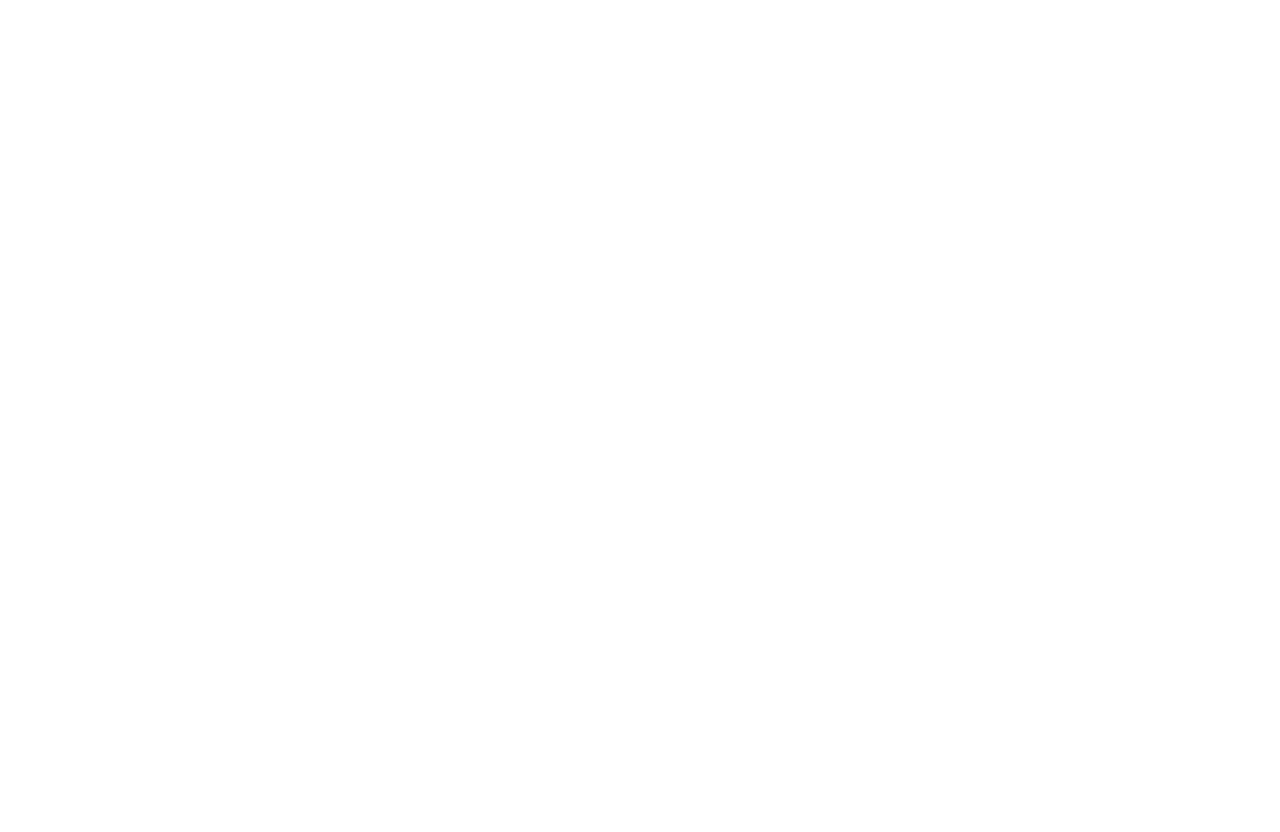
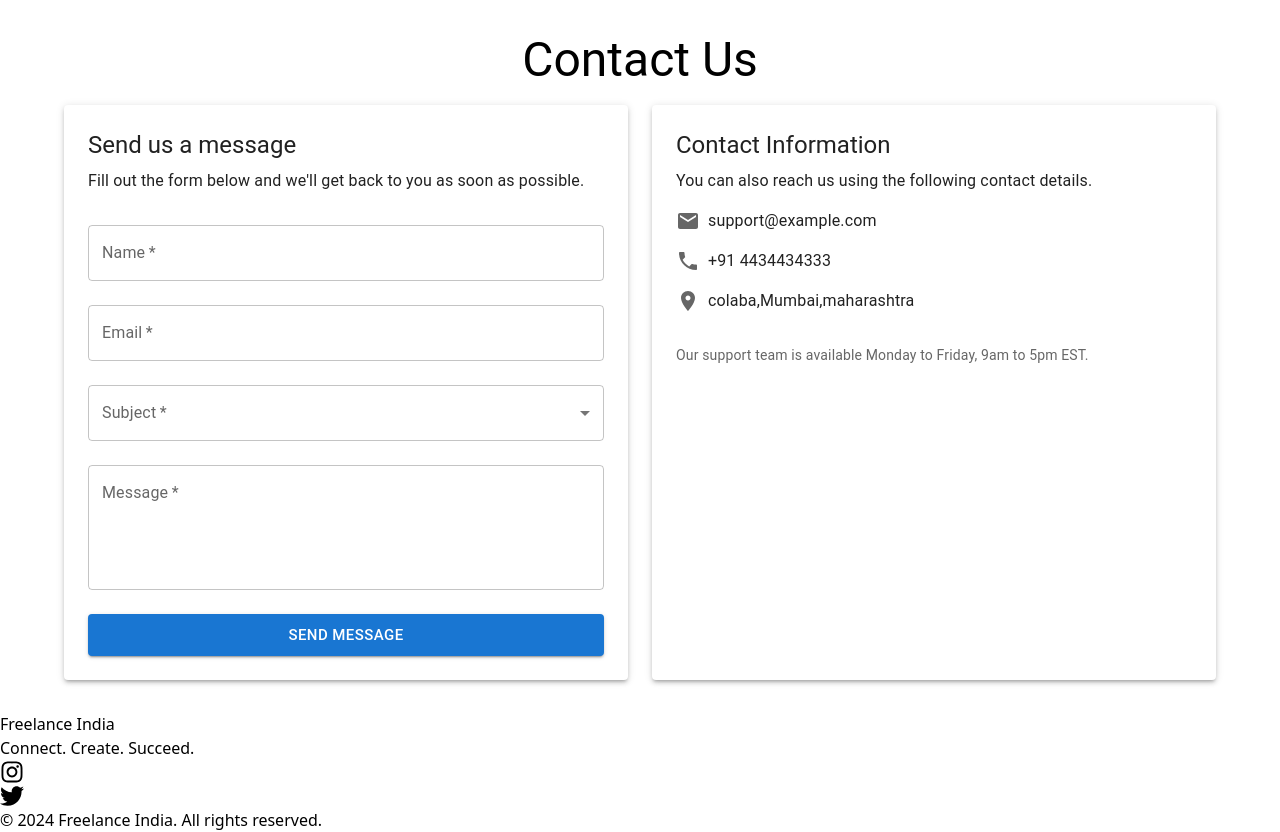
Before and after one commit to ishanwaghela2007/Upwork-clone, a React (Vite) app in the folder frontend/: page /Contact in a window 1280 px wide. Before the commit this address had no page. Before the commit the page ends 800 px from the top, so only its background shows below. Built offline with nearby package versions, Linux system fonts and the light colour scheme.

Commit message:
updated code

```diff
--- a/frontend/src/App.jsx
+++ b/frontend/src/App.jsx
@@ -6,6 +6,8 @@ import Landing from './User/Pages/Landingpage/Landing';
 import Home from './User/Pages/Home/Home';
 import SignUp from './User/Pages/SignUp/SignUp';
 import Login from './User/Pages/Login/Login';
+import ContactUs from './User/Pages/Contact/contact';
+import Error from './User/Pages/Error/404'
 
 
 
@@ -18,6 +20,8 @@ const App = () => {
           <Route path='home' element={<Home />} />
           <Route path='signup' element={<SignUp />} />
           <Route path='login' element={<Login />} />
+          <Route path='Contact' element={<ContactUs/>}/>
+          <Route path='*' element={<Error/>}/>
         </Route>
         <Route path='/admin' element={<Landing/>} >
 
--- /dev/null
+++ b/frontend/src/User/Pages/Contact/contact.jsx
@@ -0,0 +1,155 @@
+import React, { useState } from 'react';
+import {
+  Container,
+  Grid,
+  Paper,
+  Typography,
+  TextField,
+  Button,
+  Select,
+  MenuItem,
+  FormControl,
+  InputLabel,
+  Box
+} from '@mui/material';
+import { Email, Phone, LocationOn } from '@mui/icons-material';
+
+const ContactUs = () => {
+  const [formData, setFormData] = useState({
+    name: '',
+    email: '',
+    subject: '',
+    message: ''
+  });
+
+  const handleChange = (e) => {
+    const { name, value } = e.target;
+    setFormData(prevData => ({
+      ...prevData,
+      [name]: value
+    }));
+  };
+
+  const handleSubmit = (e) => {
+    e.preventDefault();
+    console.log('Form submitted:', formData);
+    // Here you would typically send the data to your server
+    alert('Thank you for your message. We will get back to you soon!');
+    resetForm();
+  };
+
+  const resetForm = () => {
+    setFormData({
+      name: '',
+      email: '',
+      subject: '',
+      message: ''
+    });
+  };
+
+  return (
+    <Container maxWidth="lg" sx={{ mt: 4, mb: 4 }}>
+      <Typography variant="h3" gutterBottom align="center">
+        Contact Us
+      </Typography>
+      <Grid container spacing={3}>
+        <Grid item xs={12} md={6}>
+          <Paper elevation={3} sx={{ p: 3, height: '100%' }}>
+            <Typography variant="h5" gutterBottom>
+              Send us a message
+            </Typography>
+            <Typography variant="body1" paragraph>
+              Fill out the form below and we'll get back to you as soon as possible.
+            </Typography>
+            <form onSubmit={handleSubmit}>
+              <TextField
+                fullWidth
+                label="Name"
+                name="name"
+                value={formData.name}
+                onChange={handleChange}
+                margin="normal"
+                required
+              />
+              <TextField
+                fullWidth
+                label="Email"
+                name="email"
+                type="email"
+                value={formData.email}
+                onChange={handleChange}
+                margin="normal"
+                required
+              />
+              <FormControl fullWidth margin="normal" required>
+                <InputLabel id="subject-label">Subject</InputLabel>
+                <Select
+                  labelId="subject-label"
+                  name="subject"
+                  value={formData.subject}
+                  onChange={handleChange}
+                  label="Subject"
+                >
+                  <MenuItem value="">Select a subject</MenuItem>
+                  <MenuItem value="general">General Inquiry</MenuItem>
+                  <MenuItem value="support">Technical Support</MenuItem>
+                  <MenuItem value="billing">Billing Question</MenuItem>
+                  <MenuItem value="other">Other</MenuItem>
+                </Select>
+              </FormControl>
+              <TextField
+                fullWidth
+                label="Message"
+                name="message"
+                value={formData.message}
+                onChange={handleChange}
+                margin="normal"
+                multiline
+                rows={4}
+                required
+              />
+              <Button
+                type="submit"
+                variant="contained"
+                color="primary"
+                fullWidth
+                size="large"
+                sx={{ mt: 2 }}
+              >
+                Send Message
+              </Button>
+            </form>
+          </Paper>
+        </Grid>
+        <Grid item xs={12} md={6}>
+          <Paper elevation={3} sx={{ p: 3, height: '100%' }}>
+            <Typography variant="h5" gutterBottom>
+              Contact Information
+            </Typography>
+            <Typography variant="body1" paragraph>
+              You can also reach us using the following contact details.
+            </Typography>
+            <Box sx={{ display: 'flex', alignItems: 'center', mb: 2 }}>
+              <Email sx={{ mr: 1, color: 'text.secondary' }} />
+              <Typography variant="body1">support@example.com</Typography>
+            </Box>
+            <Box sx={{ display: 'flex', alignItems: 'center', mb: 2 }}>
+              <Phone sx={{ mr: 1, color: 'text.secondary' }} />
+              <Typography variant="body1">+91 4434434333</Typography>
+            </Box>
+            <Box sx={{ display: 'flex', alignItems: 'center', mb: 2 }}>
+              <LocationOn sx={{ mr: 1, color: 'text.secondary' }} />
+              <Typography variant="body1">colaba,Mumbai,maharashtra</Typography>
+            </Box>
+            <Box mt={4}>
+              <Typography variant="body2" color="text.secondary">
+                Our support team is available Monday to Friday, 9am to 5pm EST.
+              </Typography>
+            </Box>
+          </Paper>
+        </Grid>
+      </Grid>
+    </Container>
+  );
+}
+export default ContactUs;
--- /dev/null
+++ b/frontend/src/User/Pages/Error/404.jsx
@@ -0,0 +1,34 @@
+import React from "react";
+import { NavLink } from "react-router-dom";
+
+const Page404 = () => {
+  return (
+    <section className="flex flex-col items-center justify-center min-h-screen bg-white py-10">
+      <div className="flex flex-col items-center">
+        <div className="relative w-full max-w-xl">
+          <div
+            className="bg-cover bg-center h-80"
+            style={{
+              backgroundImage:
+                "url(https://cdn.dribbble.com/users/285475/screenshots/2083086/dribbble_1.gif)",
+            }}>
+            <h1 className="text-center text-6xl font-bold">404</h1>
+          </div>
+        </div>
+        <div className="text-center mt-[-2.5rem]">
+          <h3 className="text-4xl font-semibold">Look like you're lost</h3>
+          <p className="text-lg mt-4">
+            The page you are looking for is not available!
+          </p>
+          <NavLink
+            to="/"
+            className="inline-block mt-5 px-6 py-2 text-white bg-green-600 rounded">
+            Go to Home
+          </NavLink>
+        </div>
+      </div>
+    </section>
+  );
+};
+
+export default Page404;
--- a/frontend/src/User/Pages/Landingpage/Landing.jsx
+++ b/frontend/src/User/Pages/Landingpage/Landing.jsx
@@ -6,7 +6,6 @@ import {
   Search as SearchIcon,
 } from "@mui/icons-material";
 import Nav from "../Landingpage/Navbarland";
-import FooterLand from './Footerland';
 import Button from './button'
 import { useState } from "react";
 
@@ -184,6 +183,39 @@ const Landing = () => {
               <Button />
             </div>
           </>
+          <>
+          {/*Fourth section */}
+          <div className="text-center py-8 bg-gray-100">
+            <h1 className="text-4xl font-bold mb-4">Subscribe to our Website</h1>
+            <p className="text-xl mb-6">Stay updated with the latest job opportunities and news.</p>
+            <form
+              className="flex flex-col md:flex-row justify-center items-center space-y-4 md:space-y-0 md:space-x-4"
+              onSubmit={(e) => {
+                e.preventDefault();
+              const form = e.target;
+              const emailInput = form.querySelector('input[type="email"]');
+              emailInput.value = '';
+              emailInput.placeholder = 'Thank you for subscribing!';
+              setTimeout(() => {
+                emailInput.placeholder = 'Enter your email';
+              }, 3000);
+              }}
+            >
+              <input
+                type="email"
+                placeholder="Enter your email"
+                required
+                className="p-3 border border-gray-300 rounded-md w-full md:w-1/3"
+              />
+              <button
+                type="submit"
+                className="p-3 bg-blue-500 text-white rounded-md w-full md:w-auto"
+              >
+                Subscribe
+              </button>
+            </form>
+          </div>
+          </>
         </>
       </main>
     </>
--- a/frontend/src/User/Pages/Landingpage/Navbarland.jsx
+++ b/frontend/src/User/Pages/Landingpage/Navbarland.jsx
@@ -34,9 +34,10 @@ const Navbarland = () => {
           </div>
           <div className="hidden md:flex items-center space-x-3">
             <Link to="/" className="py-4 px-2 font-semibold text-gray-500 hover:text-green-500 transition duration-300">Home</Link>
-            <Link to="/about" className="py-4 px-2 font-semibold text-gray-500 hover:text-green-500 transition duration-300">About</Link>
-            <Link to="/services" className="py-4 px-2 font-semibold text-gray-500 hover:text-green-500 transition duration-300">Services</Link>
-            <Link to="/contact" className="py-4 px-2 font-semibold text-gray-500 hover:text-green-500 transition duration-300">Contact</Link>
+            <Link to="/#" className="py-4 px-2 font-semibold text-gray-500 hover:text-green-500 transition duration-300">About</Link>
+            <Link to="/#" className="py-4 px-2 font-semibold text-gray-500 hover:text-green-500 transition duration-300">Services</Link>
+            <Link to="/#" className="py-4 px-2 font-semibold text-gray-500 hover:text-green-500 transition duration-300">Subscription</Link>
+            <Link to="/Contact" className="py-4 px-2 font-semibold text-gray-500 hover:text-green-500 transition duration-300">Contact</Link>
             <Link to="/signup" className="py-2 px-2 font-medium text-white bg-green-500 rounded hover:bg-green-400 transition duration-300">Sign Up</Link>
           </div>
         </div>
```
